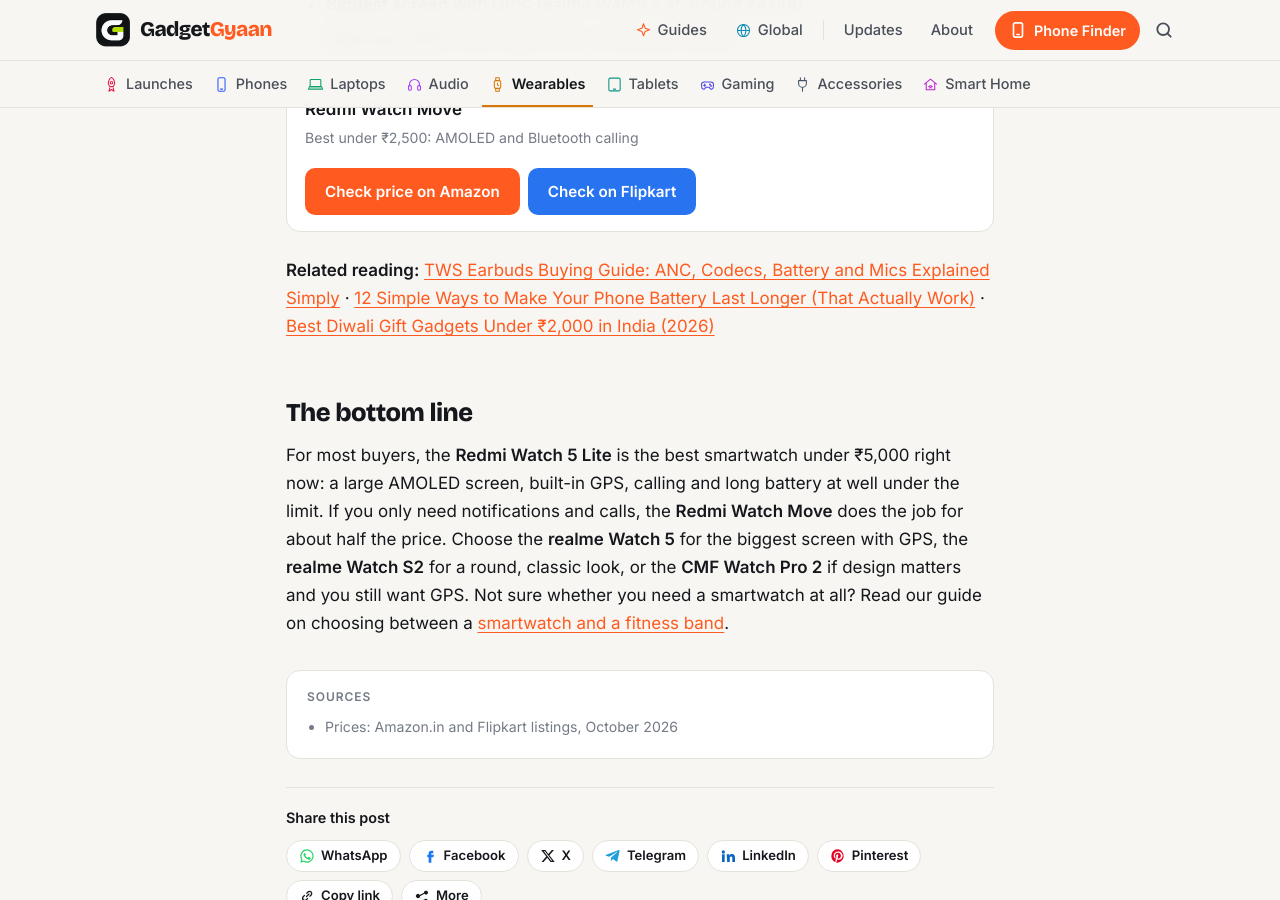
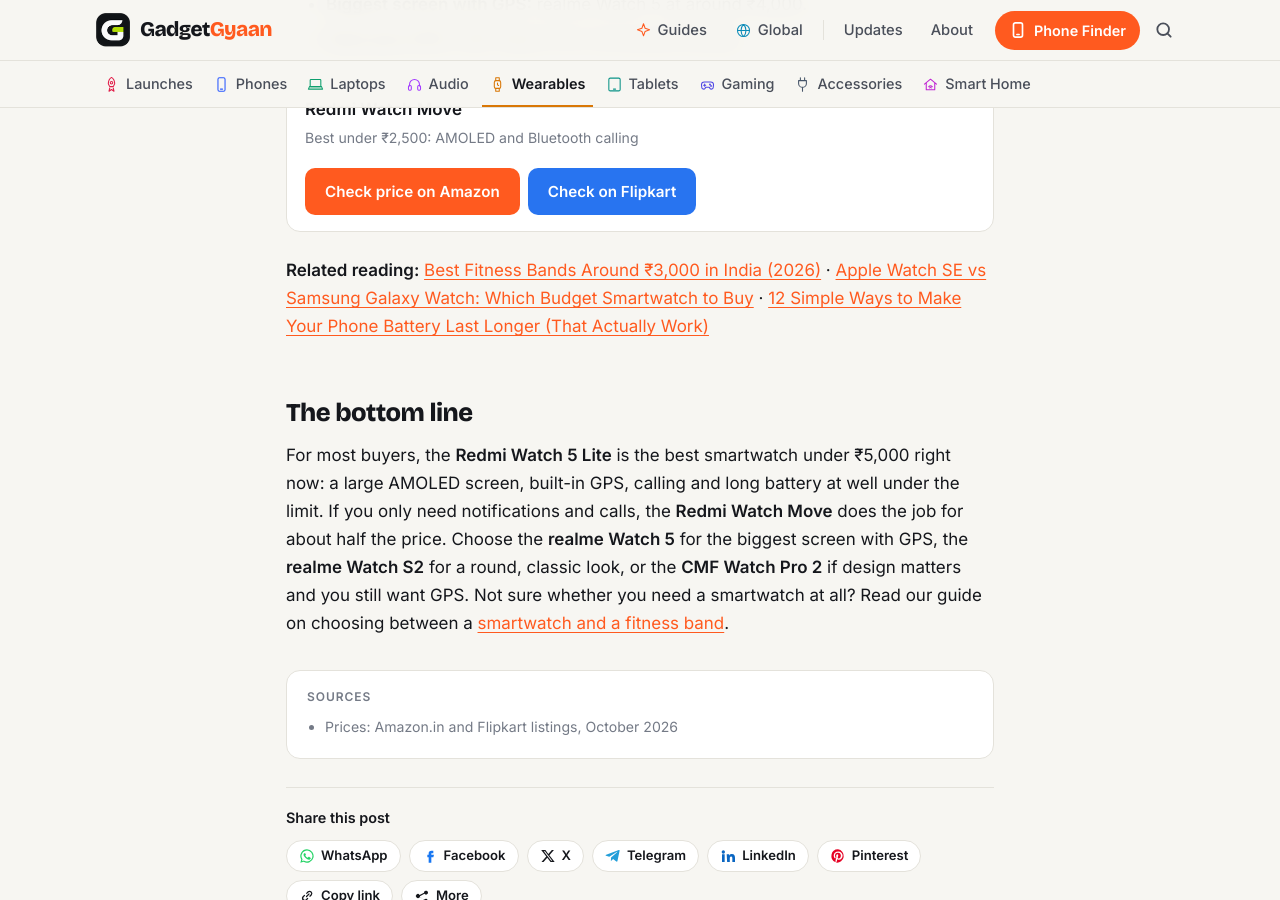
Before and after one commit to kiteksood167/kiteksood167.github.io, a Jekyll site: the page built from _posts/2026-10-20-best-smartwatches-under-5000.md, in a window 1280 px wide and 900 px high, scrolled down 6492 px. Built offline with Jekyll 4.4.1, drawn with Linux system fonts in a browser that asks for light colours; comment, search, counter and statistics services are not loaded.

Commit message:
SEO: seo_title for 2 long titles, internal links to new watch, fitness band and slow-laptop posts, drop outdated Apple event link
Co-Authored-By: Claude Opus 5.5 <noreply@anthropic.com>
Claude-Session: https://claude.ai/code/session_019q2TsaYyUfQwBS5iqKAhGu

```diff
--- a/_posts/2026-10-20-best-smartwatches-under-5000.md
+++ b/_posts/2026-10-20-best-smartwatches-under-5000.md
@@ -109,7 +109,7 @@ Buying a watch as a gift? Our [best Diwali gift gadgets under ₹5,000](/best-di
 
 {% include buy.html name="Redmi Watch Move" query="Redmi Watch Move" note="Best under ₹2,500: AMOLED and Bluetooth calling" %}
 
-**Related reading:** [TWS Earbuds Buying Guide: ANC, Codecs, Battery and Mics Explained Simply](/tws-earbuds-buying-guide/) · [12 Simple Ways to Make Your Phone Battery Last Longer (That Actually Work)](/make-phone-battery-last-longer/) · [Best Diwali Gift Gadgets Under ₹2,000 in India (2026)](/best-diwali-gift-gadgets-under-2000/)
+**Related reading:** [Best Fitness Bands Around ₹3,000 in India (2026)](/best-fitness-bands-under-3000/) · [Apple Watch SE vs Samsung Galaxy Watch: Which Budget Smartwatch to Buy](/apple-watch-se-vs-samsung-galaxy-watch/) · [12 Simple Ways to Make Your Phone Battery Last Longer (That Actually Work)](/make-phone-battery-last-longer/)
 
 ## The bottom line
 
```
Also changed, not shown: _posts/2026-10-19-laptop-buying-guide-for-college-students.md (+1 -1 lines), _posts/2026-10-20-tablet-vs-laptop-for-students.md (+1 -0 lines), _posts/2026-10-20-unlocked-vs-carrier-phones.md (+1 -0 lines), _posts/2026-11-10-apple-watch-se-vs-samsung-galaxy-watch.md (+1 -1 lines).
